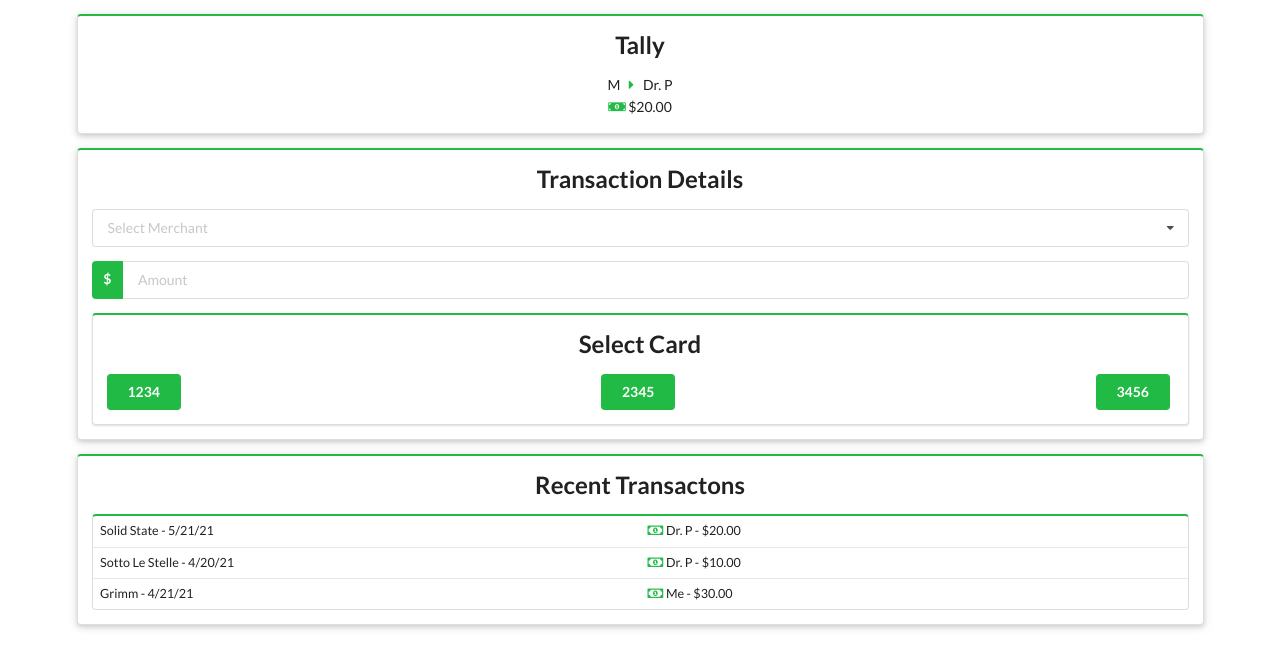
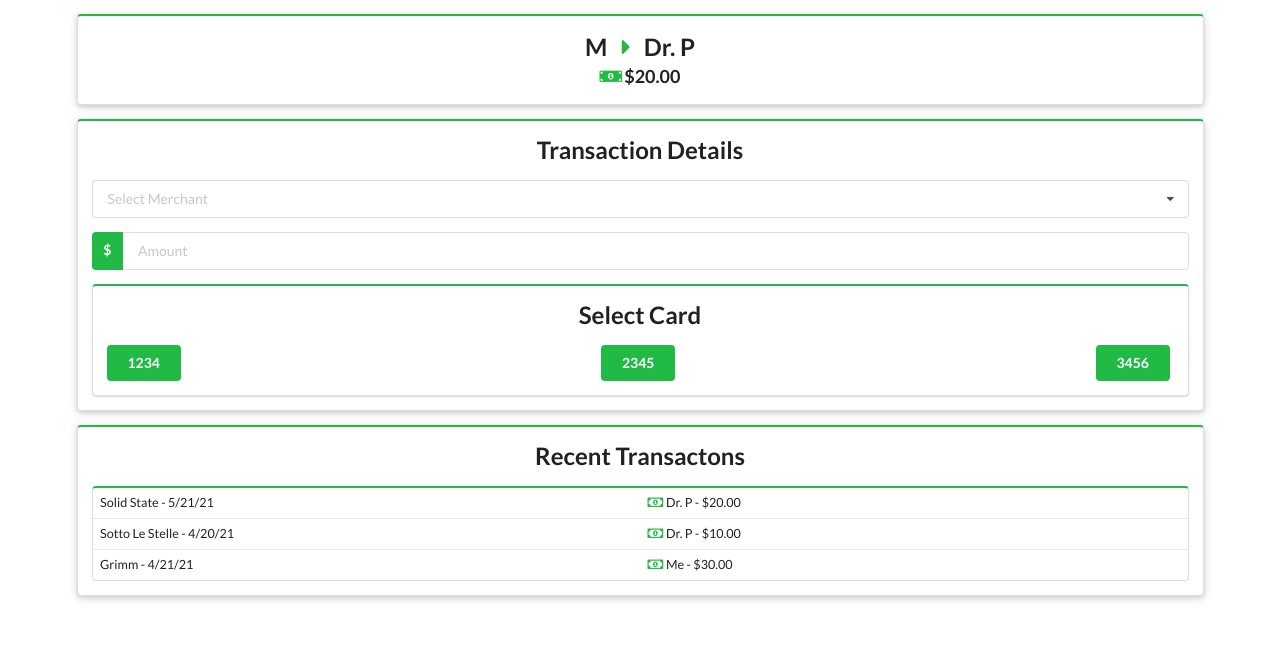
Before and after one commit to MikeAllison/who-owes-who-app, a website with bundled scripts: page dist/index.html in a window 1280 px wide. Built offline with nearby package versions, Linux system fonts and the light colour scheme.

Commit message:
Updated tally section styles

```diff
--- a/dist/css/style.css
+++ b/dist/css/style.css
@@ -16,8 +16,8 @@
   padding-top: 14px;
 }
 
-#tally > p {
-  margin-bottom: 2px;
+#tally-section > * {
+  margin: 2px;
 }
 
 @media screen and (max-width: 767px) {
--- a/dist/index.html
+++ b/dist/index.html
@@ -13,12 +13,12 @@
   </head>
   <body>
     <div class="ui container" id="app">
-      <section class="ui green center aligned raised segment">
-        <h2>Tally</h2>
-        <div id="tally">
-          <p>M <i class="right green triangle icon"></i>Dr. P</p>
-          <p><i class="green money bill alternate icon"></i>$20.00</p>
-        </div>
+      <section
+        class="ui green center aligned raised segment"
+        id="tally-section"
+      >
+        <h2>M <i class="right green triangle icon"></i>Dr. P</h2>
+        <h3><i class="green money bill alternate icon"></i>$20.00</h3>
       </section>
       <section class="ui green center aligned raised segment">
         <form class="ui form">
```
